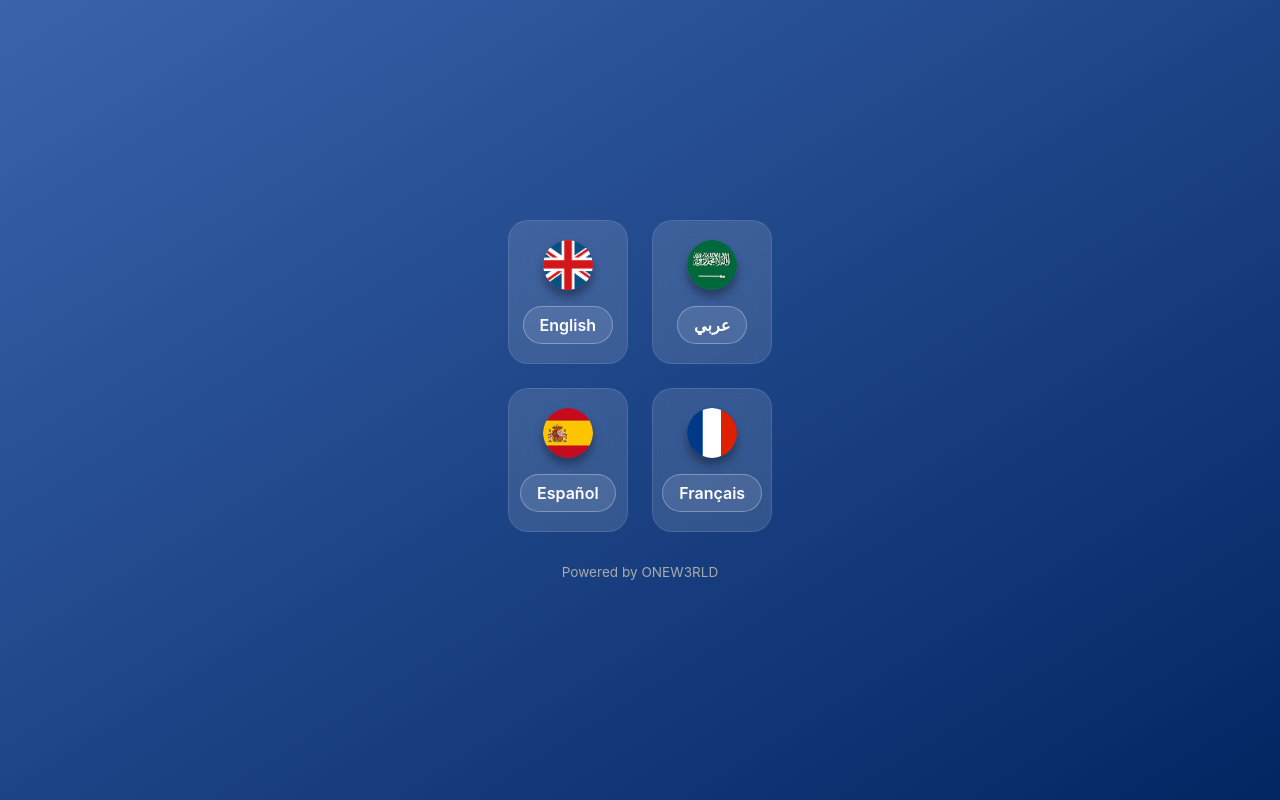
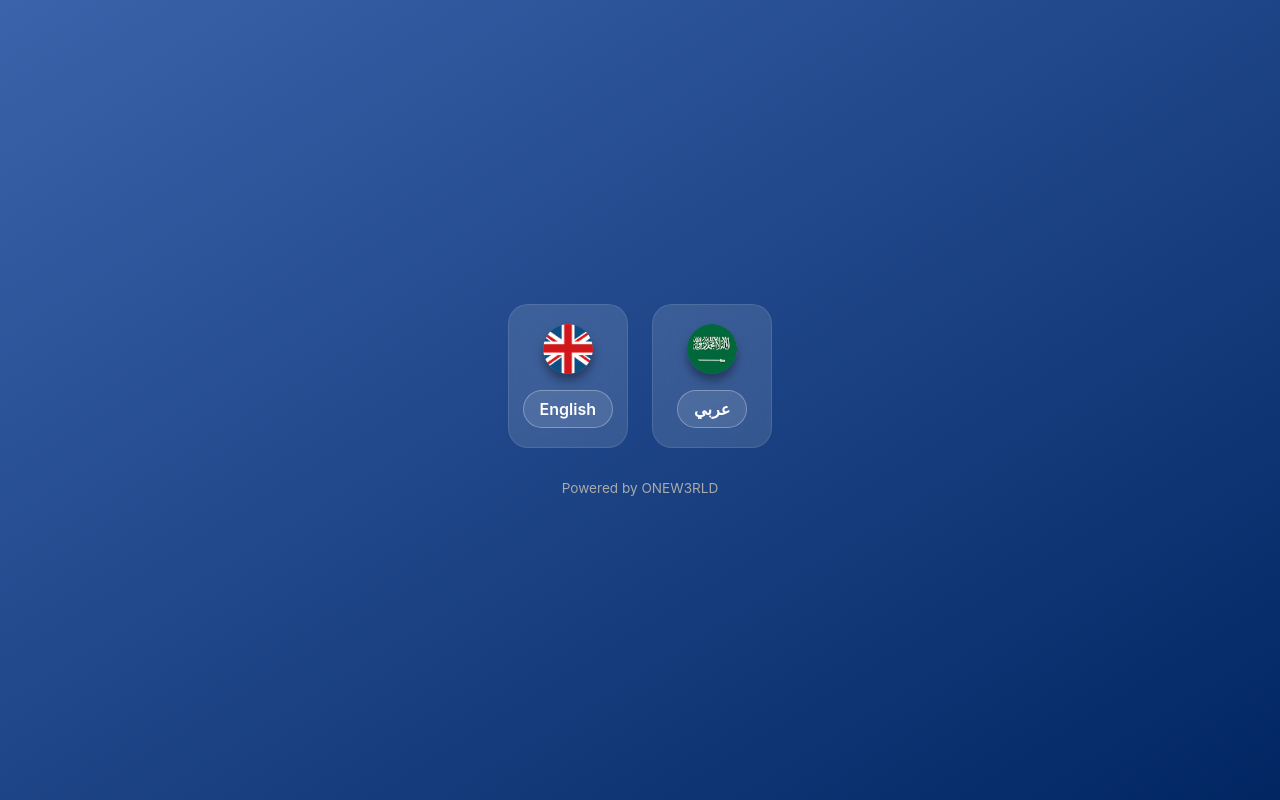
Before and after one commit to Callum-Luxford/AI-LANDING-PAGE, a website: page public/language.html in a window 1280 px wide. Drawn offline with Linux system fonts and the light colour scheme.

Commit message:
Remoavl of fr, es - language selection

```diff
--- a/public/language.html
+++ b/public/language.html
@@ -20,14 +20,14 @@
                 <img src="/assets/flags/ar.png" alt="Arabic Flag" />
                 <span>عربي</span>
             </div>
-            <div class="language-card" data-lang="es">
+            <!-- <div class="language-card" data-lang="es">
                 <img src="/assets/flags/es.png" alt="Spanish Flag" />
                 <span>Español</span>
             </div>
             <div class="language-card" data-lang="fr">
                 <img src="/assets/flags/fr.png" alt="French Flag" />
                 <span>Français</span>
-            </div>
+            </div> -->
         </div>
         <footer class="lang-footer">Powered by ONEW3RLD</footer>
     </div>
```
